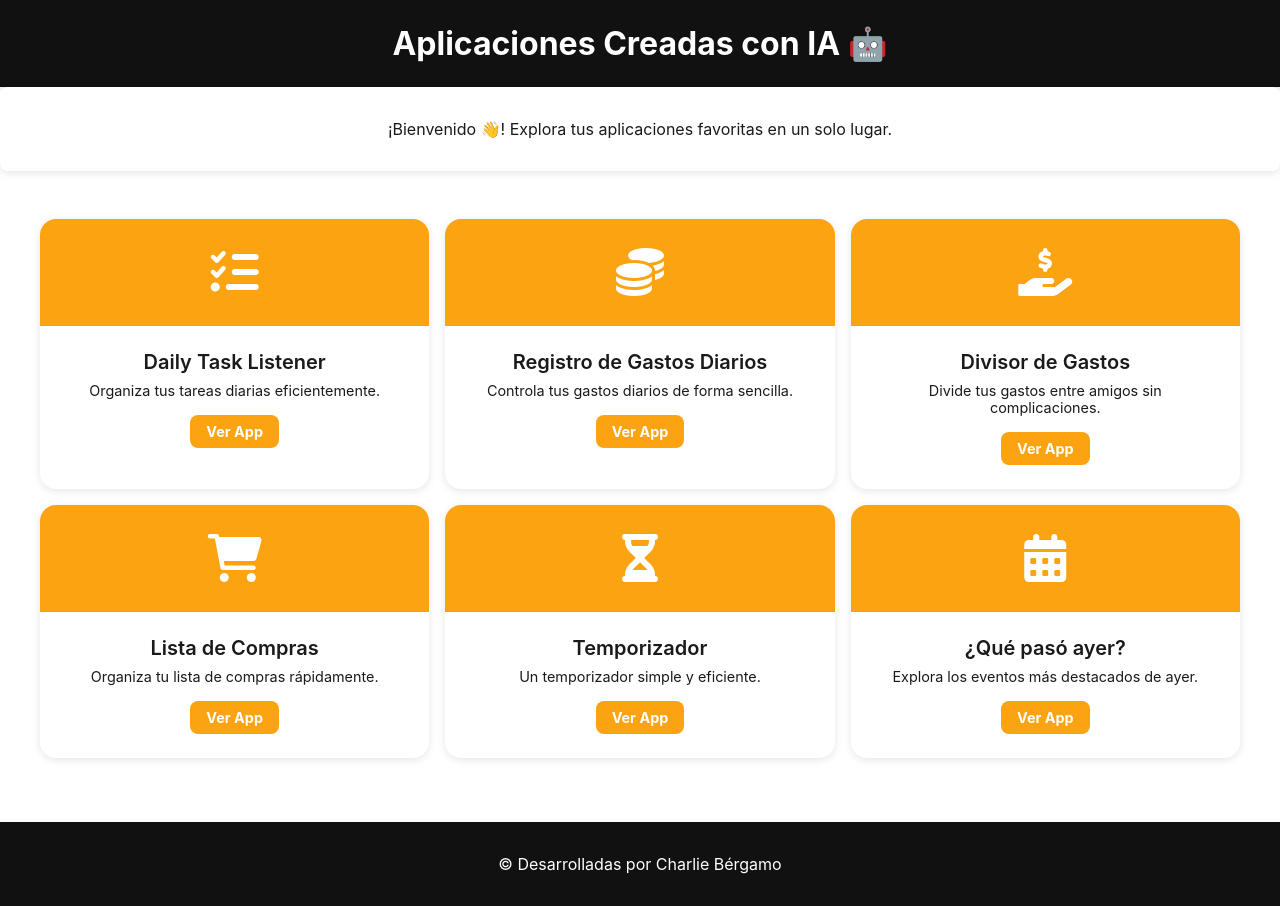
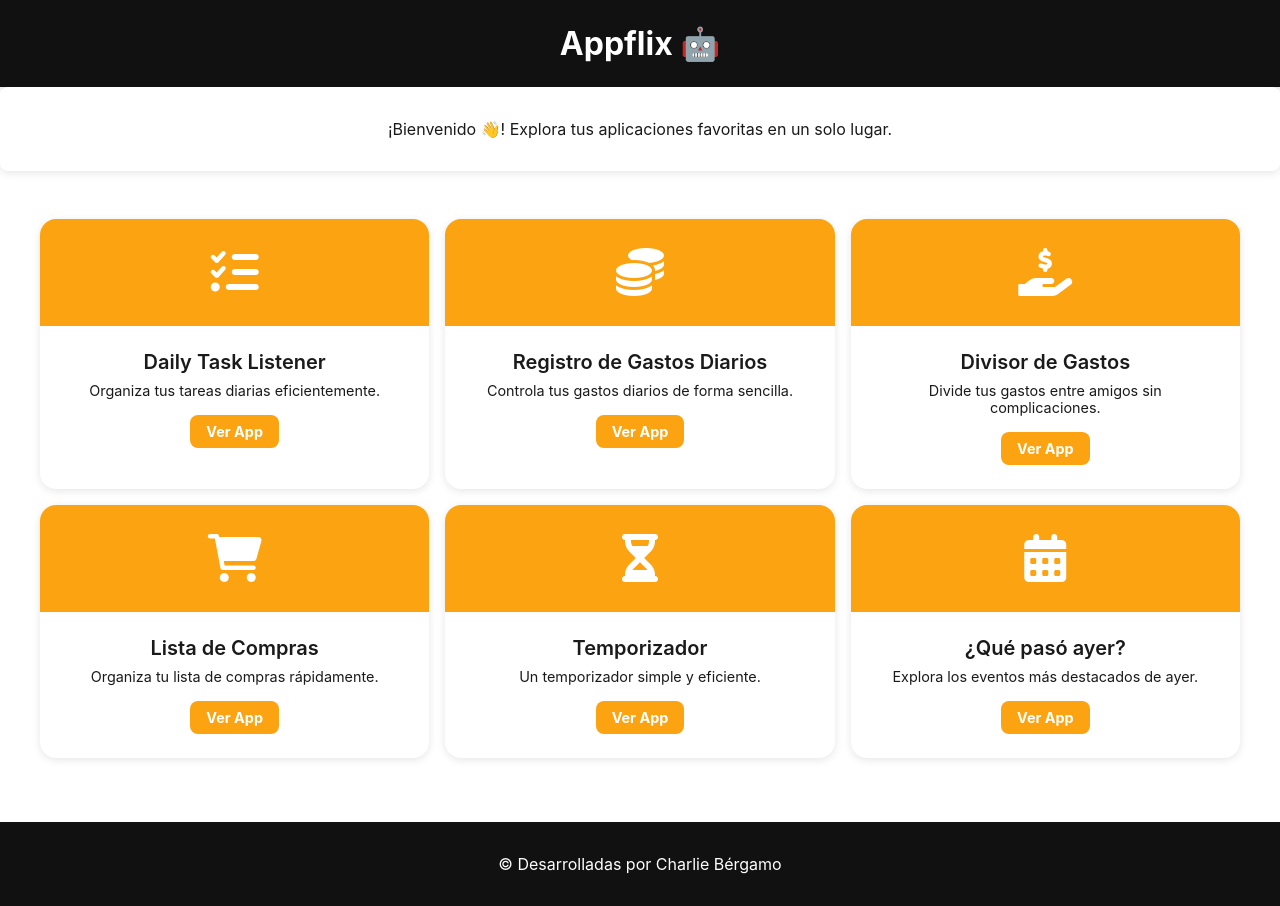
Before and after one commit to carlosbergamo/APPFLIX, a plain HTML site: page index.html in a window 1280 px wide. Drawn offline with Linux system fonts and the light colour scheme.

Commit message:
Update index.html

```diff
--- a/index.html
+++ b/index.html
@@ -152,7 +152,7 @@
 </head>
 <body>
     <header>
-        <h1>Aplicaciones Creadas con IA 🤖</h1>
+        <h1>Appflix 🤖</h1>
     </header>
     <div class="welcome-banner">
         <p>¡Bienvenido 👋! Explora tus aplicaciones favoritas en un solo lugar.</p>
```
